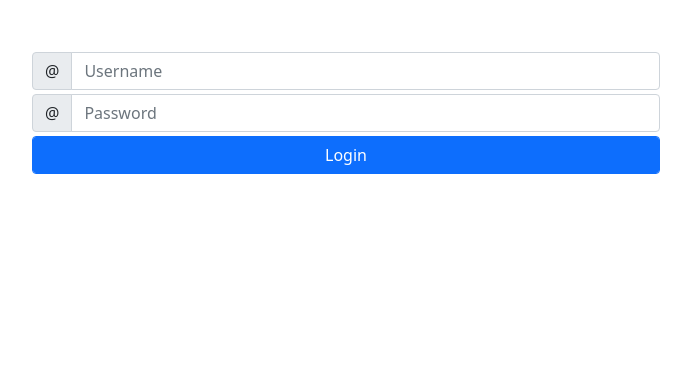
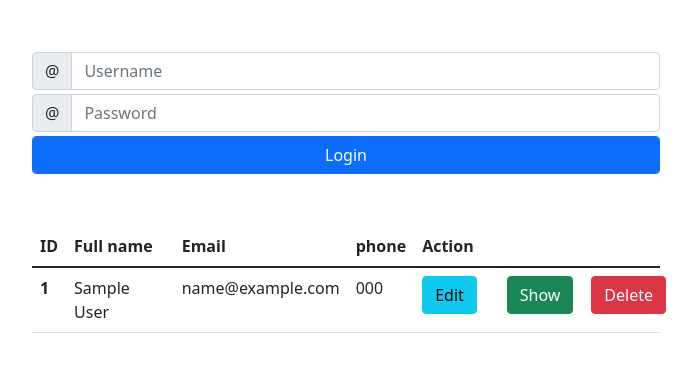
Before and after one commit to Ya27cine/project_synf4_DQL, a Symfony app: template templates/pages/home.html.twig in a window 1280 px wide. Shown: the part 56-428 px from the top of the page, without its empty margins (294-991 px from the left). Run offline with Twig, Linux system fonts and the light colour scheme; the template is opened without the code that fills it: most values are stand-ins (such as "Sample title", 1, 10 or a date in 2020); some libraries are stand-ins or nearby versions.

Commit message:
gene template user

```diff
--- a/templates/pages/home.html.twig
+++ b/templates/pages/home.html.twig
@@ -17,4 +17,47 @@
                 </div>
             </div>
         </div>
+
+
+        <div class="row">
+            <div class="col-md-6 mx-auto">
+                <table class="table">
+                    <thead class="thead-dark">
+                        <tr>
+                        <th scope="col">ID</th>
+                        <th scope="col">Full name</th>
+                        <th scope="col">Email</th>
+                        <th scope="col">phone</th>
+                        <th scope="col">Action</th>
+                        </tr>
+                    </thead>
+                    <tbody>
+                        {% for user in users %}
+                            <tr>
+                            <th scope="row">{{user.id}}</th>
+                            <td>{{user.fullName}}</td>
+                            <td>{{user.email}}</td>
+                            <td>{{user.phone}}</td>
+                            <td>
+                                <div class="row">
+                                    <div class="col-md-4 ml-1">
+                                        <a name="" id="" class="btn btn-info" href="#" role="button">Edit</a>
+                                    </div>
+                                    <div class="col-md-4 ml-1">
+                                        <a name="" id="" class="btn btn-success" href="{{ path('show_one_users', {'id': user.id}) }}" role="button">Show</a>
+                                    </div>
+                                    <div class="col-md-4 ml-1">
+                                        <a name="" id="" class="btn btn-danger" href="#" role="button">Delete</a>
+                                    </div>
+                                </div>
+                            </td>
+                            </tr>
+                            <tr>
+                        {% endfor %}
+                    </tbody>
+                    </table>
+
+            </div>
+        </div>
+
  {% endblock %}
```
Also changed, not shown: src/Controller/HomeController.php (+29 -4 lines), templates/pages/show.html.twig (added, +42 -0 lines).
